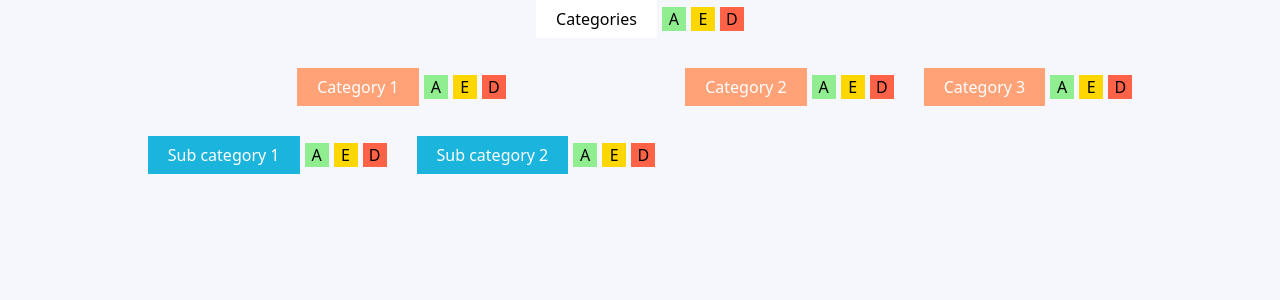
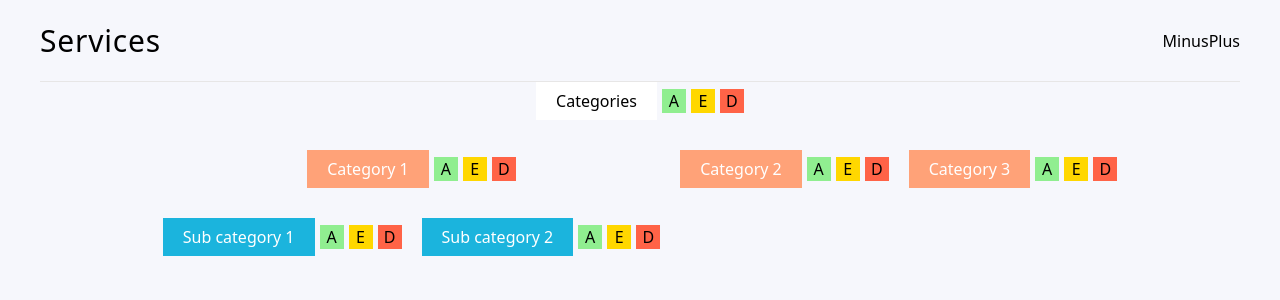
Before and after one commit to vFlicker/services, a React (Vite) app: page / in a window 1280 px wide. Shown: the top 300 px of the page. Built offline with nearby package versions, Linux system fonts and the light colour scheme.

Commit message:
feat: add header markup

```diff
--- a/src/app/App.tsx
+++ b/src/app/App.tsx
@@ -2,6 +2,7 @@ import './styles/index.css';
 
 import { useState } from 'react';
 
+import { Header } from '~/components/Header/Header';
 import { Tree } from '~/components/Tree';
 import {
   addNode,
@@ -86,7 +87,10 @@ export function App(): JSX.Element {
         removeNodeAction,
       }}
     >
-      <Tree />
+      <Header />
+      <main>
+        <Tree />
+      </main>
     </StoreProvider>
   );
 }
--- a/src/app/styles/theme.css
+++ b/src/app/styles/theme.css
@@ -1,6 +1,7 @@
 :root {
   --main-font: system-ui, -apple-system, BlinkMacSystemFont, 'Segoe UI', Roboto, Oxygen, Ubuntu, Cantarell, 'Open Sans', 'Helvetica Neue', sans-serif;
 
+  --border: 1px solid #e7e6e6;
   --bg-app: #f6f7fc;
 
   --black: #000000;
--- a/src/app/styles/typography.css
+++ b/src/app/styles/typography.css
@@ -1,5 +1,6 @@
 html {
   font-family: var(--main-font);
+  font-size: 10px
 }
 
 body {
--- /dev/null
+++ b/src/components/Header/Header.module.css
@@ -0,0 +1,14 @@
+.header {
+  display: flex;
+  justify-content: space-between;
+  align-items: center;
+
+  margin: 0 40px;
+  padding: 20px 0;
+  border-bottom: var(--border);
+}
+
+.logo {
+  font-size: 30px;
+  font-weight: 500;
+}
--- /dev/null
+++ b/src/components/Header/Header.tsx
@@ -0,0 +1,13 @@
+import classes from './Header.module.css';
+
+export function Header(): JSX.Element {
+  return (
+    <header className={classes.header}>
+      <h1 className={classes.logo}>Services</h1>
+      <div className={classes.controls}>
+        <button>Minus</button>
+        <button>Plus</button>
+      </div>
+    </header>
+  );
+}
--- /dev/null
+++ b/src/components/Header/index.ts
@@ -0,0 +1 @@
+export * from './Header';
--- a/src/components/Node/Node.module.css
+++ b/src/components/Node/Node.module.css
@@ -2,24 +2,26 @@
   display: flex;
   flex-direction: column;
   align-items: center;
+
+  font-size: 1.6rem;
 }
 
 .wrapper {
   display: flex;
   align-items: center;
-  gap: 5px;
+  gap: .5rem;
 
-  margin-bottom: 30px;
+  margin-bottom: 3.0rem;
 }
 
 .title {
-  padding: 8px 20px;
+  padding: .8rem 2.0rem;
   font-weight: 500;
 }
 
 .actions {
   display: flex;
-  gap: 5px;
+  gap: .5rem;
 }
 
 .action {
@@ -27,8 +29,8 @@
   justify-content: center;
   align-items: center;
 
-  width: 24px;
-  height: 24px;
+  width: 2.4rem;
+  height: 2.4rem;
 }
 
 .action.add {
@@ -46,5 +48,5 @@
 
 .children {
   display: flex;
-  gap: 30px;
+  gap: 2rem;
 }
```
